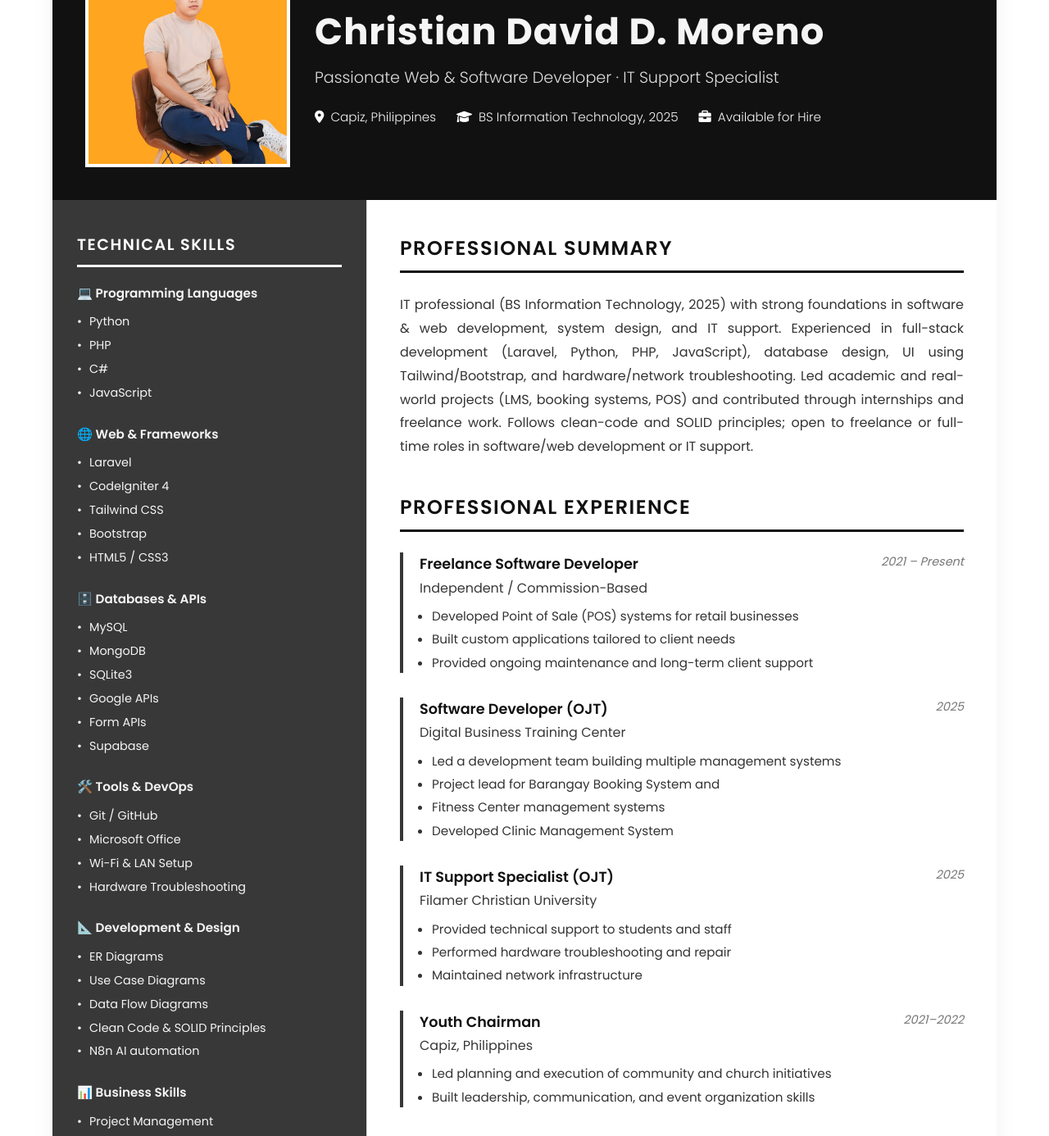
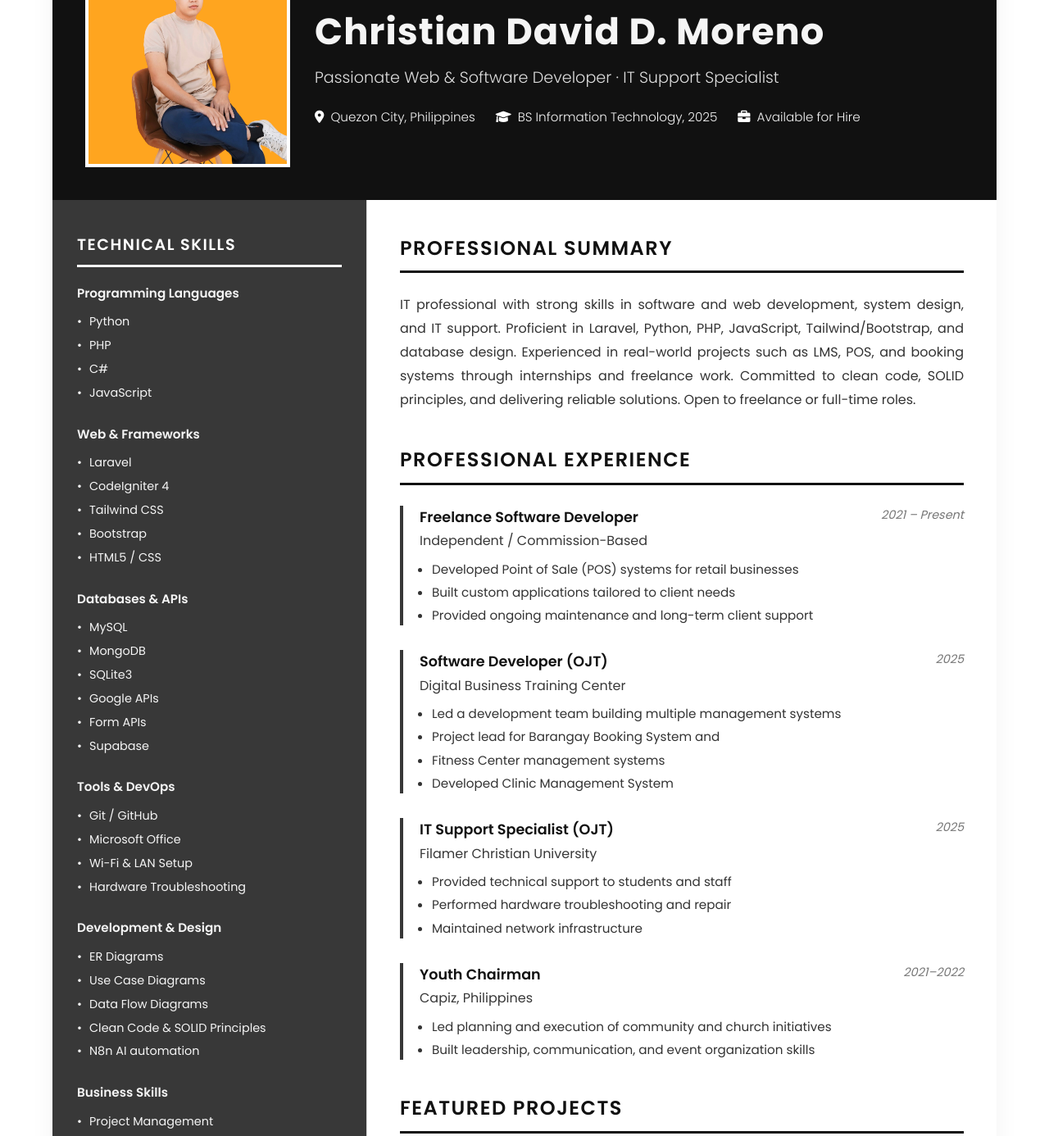
Before and after one commit to cdosedi/resume_design_portfolio, a plain HTML site: page index.html in a window 1280 px wide. Shown: the part 106-1492 px from the top of the page at 82% size. Drawn offline with Linux system fonts and the light colour scheme.

Commit message:
update address

```diff
--- a/index.html
+++ b/index.html
@@ -26,7 +26,7 @@
                     <div class="contact-header">
                         <div class="contact-item">
                             <i class="fas fa-map-marker-alt"></i>
-                            <span>Capiz, Philippines</span>
+                            <span>Quezon City, Philippines</span>
                         </div>
                         <div class="contact-item">
                             <i class="fas fa-graduation-cap"></i>
@@ -46,7 +46,7 @@
                 <div class="sidebar-section">
                     <h3 class="sidebar-title">Technical Skills</h3>
                     <div class="skill-category">
-                        <div class="skill-category-title">💻 Programming Languages</div>
+                        <div class="skill-category-title">Programming Languages</div>
                         <ul class="skill-list">
                             <li>Python</li>
                             <li>PHP</li>
@@ -55,17 +55,17 @@
                         </ul>
                     </div>
                     <div class="skill-category">
-                        <div class="skill-category-title">🌐 Web & Frameworks</div>
+                        <div class="skill-category-title">Web & Frameworks</div>
                         <ul class="skill-list">
                             <li>Laravel</li>
                             <li>CodeIgniter 4</li>
                             <li>Tailwind CSS</li>
                             <li>Bootstrap</li>
-                            <li>HTML5 / CSS3</li>
+                            <li>HTML5 / CSS</li>
                         </ul>
                     </div>
                     <div class="skill-category">
-                        <div class="skill-category-title">🗄️ Databases & APIs</div>
+                        <div class="skill-category-title">Databases & APIs</div>
                         <ul class="skill-list">
                             <li>MySQL</li>
                             <li>MongoDB</li>
@@ -76,7 +76,7 @@
                         </ul>
                     </div>
                     <div class="skill-category">
-                        <div class="skill-category-title">🛠️ Tools & DevOps</div>
+                        <div class="skill-category-title">Tools & DevOps</div>
                         <ul class="skill-list">
                             <li>Git / GitHub</li>
                             <li>Microsoft Office</li>
@@ -85,7 +85,7 @@
                         </ul>
                     </div>
                     <div class="skill-category">
-                        <div class="skill-category-title">📐 Development & Design</div>
+                        <div class="skill-category-title">Development & Design</div>
                         <ul class="skill-list">
                             <li>ER Diagrams</li>
                             <li>Use Case Diagrams</li>
@@ -95,7 +95,7 @@
                         </ul>
                     </div>
                     <div class="skill-category">
-                        <div class="skill-category-title">📊 Business Skills</div>
+                        <div class="skill-category-title">Business Skills</div>
                         <ul class="skill-list">
                             <li>Project Management</li>
                             <li>Marketing</li>
@@ -123,12 +123,7 @@
                 <section class="section">
                     <h2 class="section-title">Professional Summary</h2>
                     <p class="summary-text">
-                        IT professional (BS Information Technology, 2025) with strong foundations in software & web
-                        development, system design, and IT support. Experienced in full-stack development (Laravel,
-                        Python, PHP, JavaScript), database design, UI using Tailwind/Bootstrap, and hardware/network
-                        troubleshooting. Led academic and real-world projects (LMS, booking systems, POS) and
-                        contributed through internships and freelance work. Follows clean-code and SOLID principles;
-                        open to freelance or full-time roles in software/web development or IT support.
+                        IT professional with strong skills in software and web development, system design, and IT support. Proficient in Laravel, Python, PHP, JavaScript, Tailwind/Bootstrap, and database design. Experienced in real-world projects such as LMS, POS, and booking systems through internships and freelance work. Committed to clean code, SOLID principles, and delivering reliable solutions. Open to freelance or full-time roles.
                     </p>
                 </section>
                 <section class="section">
```
